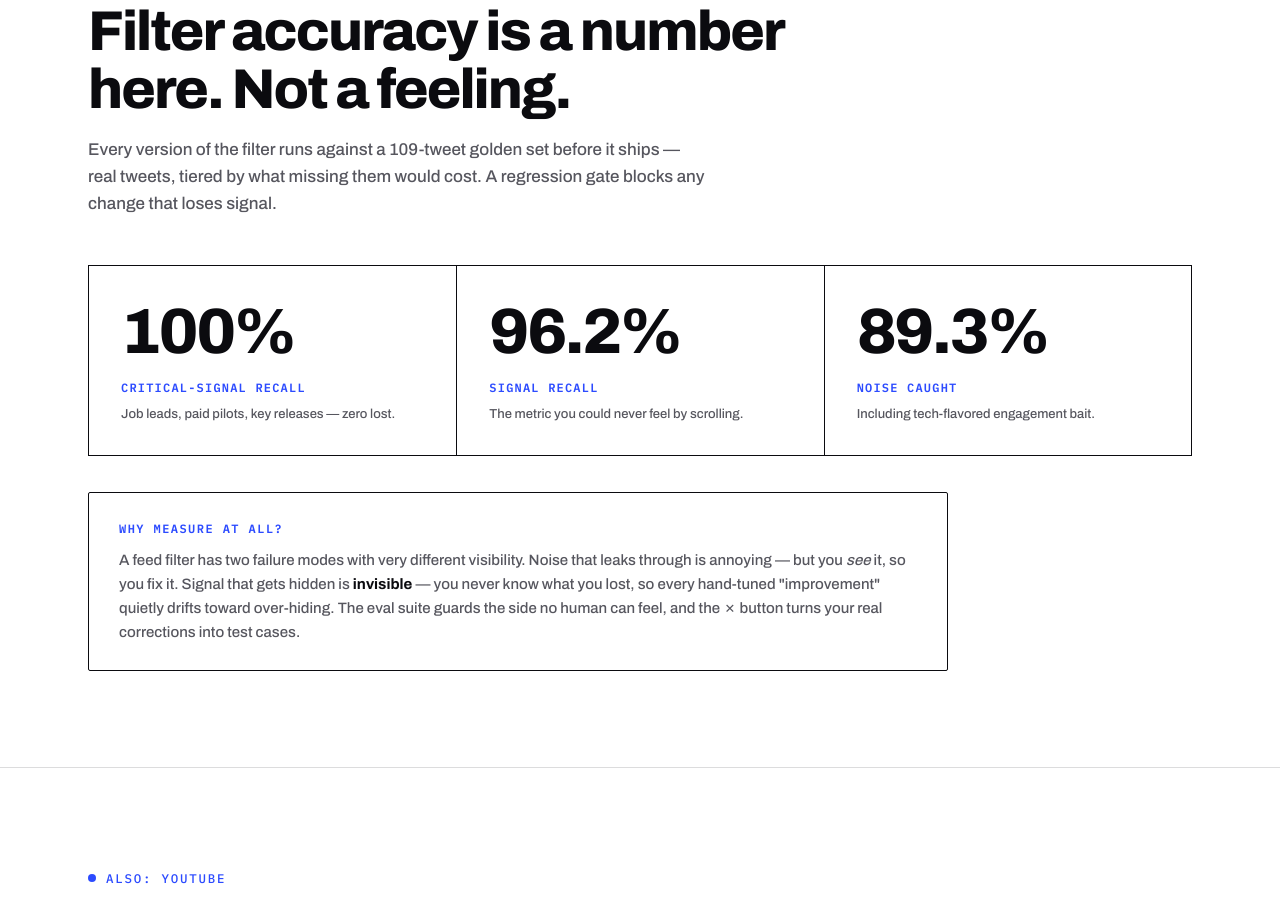
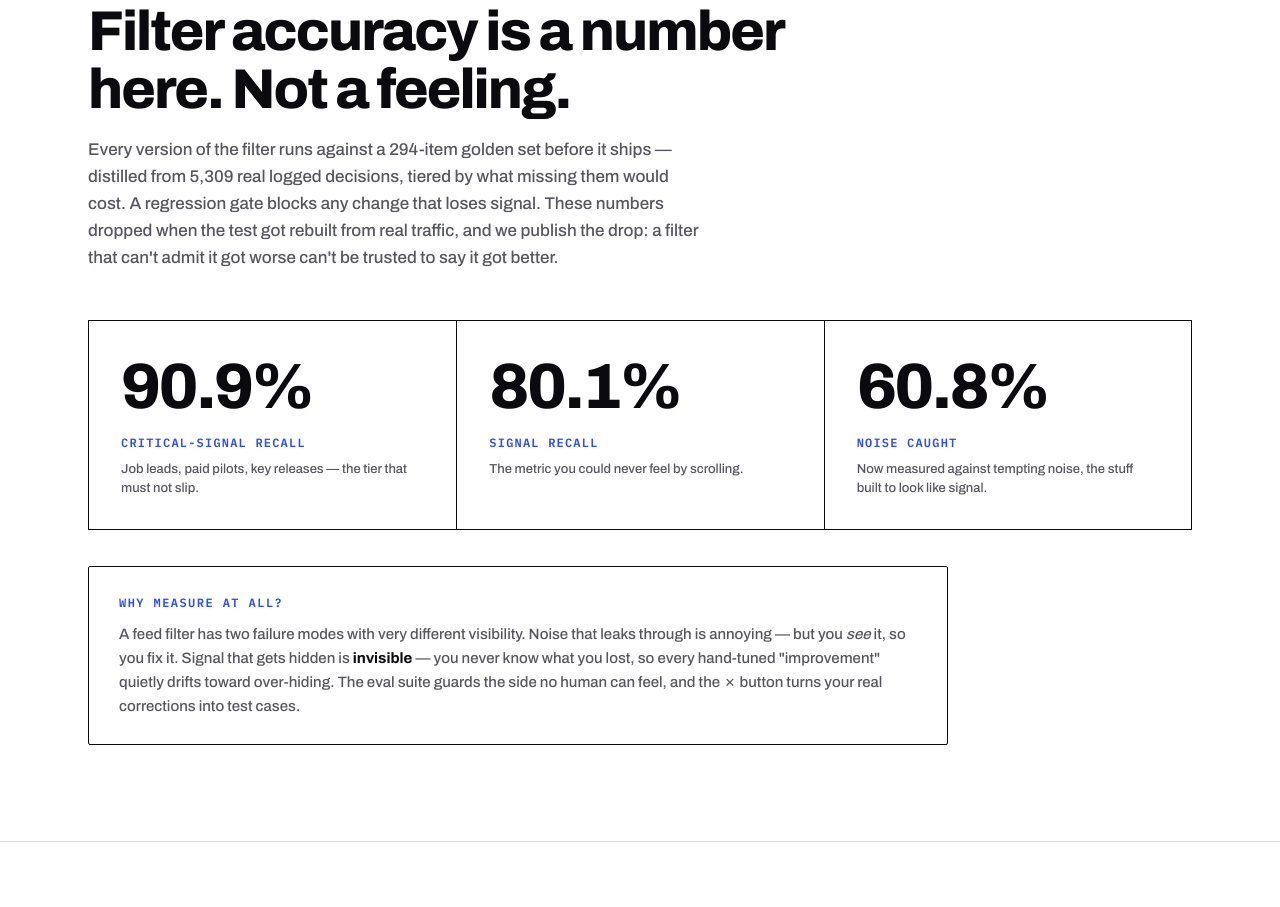
Before and after one commit to phuaky/xrai, a browser extension: page website/index.html in a window 1280 px wide. Shown: the part 1609-2516 px from the top of the page. Drawn offline with Linux system fonts and the light colour scheme.

Commit message:
site: honest eval numbers (294-item golden set, 90.9/80.1/60.8) replace stale 109-set run

```diff
--- a/website/index.html
+++ b/website/index.html
@@ -448,23 +448,23 @@
   <div class="wrap">
     <div class="tag">Measured, not vibes</div>
     <h2>Filter accuracy is a number here. Not a feeling.</h2>
-    <p class="section-sub">Every version of the filter runs against a 109-tweet golden set before it ships — real tweets, tiered by what missing them would cost. A regression gate blocks any change that loses signal.</p>
+    <p class="section-sub">Every version of the filter runs against a 294-item golden set before it ships — distilled from 5,309 real logged decisions, tiered by what missing them would cost. A regression gate blocks any change that loses signal. These numbers dropped when the test got rebuilt from real traffic, and we publish the drop: a filter that can't admit it got worse can't be trusted to say it got better.</p>
 
     <div class="stats">
       <div class="stat">
-        <div class="num">100%</div>
+        <div class="num">90.9%</div>
         <div class="lbl">Critical-signal recall</div>
-        <div class="sub">Job leads, paid pilots, key releases — zero lost.</div>
+        <div class="sub">Job leads, paid pilots, key releases — the tier that must not slip.</div>
       </div>
       <div class="stat">
-        <div class="num">96.2%</div>
+        <div class="num">80.1%</div>
         <div class="lbl">Signal recall</div>
         <div class="sub">The metric you could never feel by scrolling.</div>
       </div>
       <div class="stat">
-        <div class="num">89.3%</div>
+        <div class="num">60.8%</div>
         <div class="lbl">Noise caught</div>
-        <div class="sub">Including tech-flavored engagement bait.</div>
+        <div class="sub">Now measured against tempting noise, the stuff built to look like signal.</div>
       </div>
     </div>
 
```
